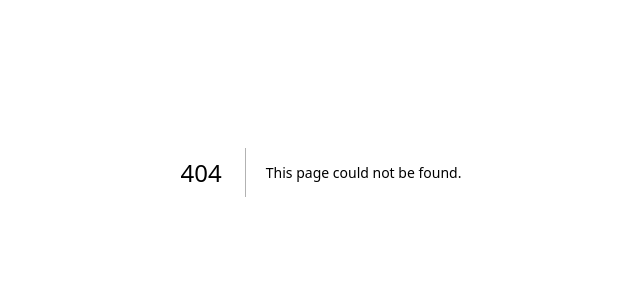
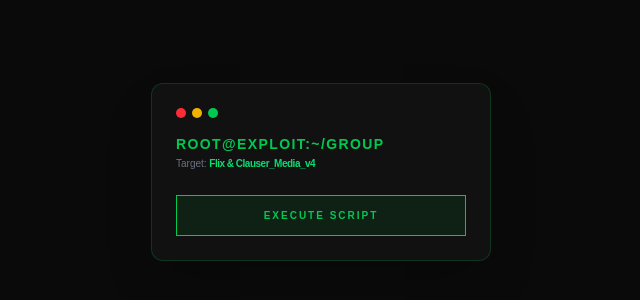
Before and after one commit to daztaoo/drixe, a Next.js app: page /flixclauser in a window 1280 px wide. Before the commit this address had no page. Shown: the part 228-528 px from the top of the page, without its empty margins (319-959 px from the left). Built offline with nearby package versions, Linux system fonts and the light colour scheme.

Commit message:
smth pro

```diff
--- /dev/null
+++ b/src/app/flixclauser/page.tsx
@@ -0,0 +1,100 @@
+"use client";
+import React, { useState } from "react";
+import { motion } from "framer-motion";
+
+const insults = [
+  "ROOT@TERMINAL: FLIX KE MUH ME KALE GOTE",
+  "SYSTEM_LOG: CLAUSER KE MUH ME KALE GOTE",
+  "DATABASE: FLIX + CLAUSER = GOTE LOVERS",
+  "ALERT: KALE GOTE OVERFLOW DETECTED",
+  "INFO: FLIX NIBBA KALE GOTE KHA RAHA HAI",
+  "MEDIA: CLAUSER KI PASAND KALE GOTE",
+  "SCAN: GOTE HI GOTE EVERYWHERE",
+  "WARN: MUH KHOL KALE GOTE AAYE",
+  "CRITICAL: FLIX'S SECRET GOTE STASH FOUND",
+  "ACCESS: CLAUSER'S GOTE FOLDER LEAKED",
+  "FATAL: MUH ME LO CLAUSER AND FLIX",
+];
+
+export default function GroupTrap() {
+  const [isChaos, setIsChaos] = useState(false);
+
+  return (
+    <main className={`fixed inset-0 flex items-center justify-center overflow-hidden font-mono p-4 ${isChaos ? 'bg-black' : 'bg-[#0a0a0a]'}`}>
+
+      {!isChaos ? (
+        /* THE TRAP UI: Fixed for Mobile Screens */
+        <motion.div
+          className="w-full max-w-[340px] p-6 bg-[#111] border border-green-500/20 rounded-xl text-left shadow-2xl"
+          initial={{ opacity: 0, scale: 0.9 }}
+          animate={{ opacity: 1, scale: 1 }}
+        >
+          <div className="flex items-center gap-1.5 mb-4">
+            <div className="w-2.5 h-2.5 bg-red-500 rounded-full" />
+            <div className="w-2.5 h-2.5 bg-yellow-500 rounded-full" />
+            <div className="w-2.5 h-2.5 bg-green-500 rounded-full" />
+          </div>
+          <h1 className="text-green-500 text-sm font-bold mb-1 tracking-widest uppercase">Root@Exploit:~/Group</h1>
+          <p className="text-gray-500 text-[10px] mb-6 leading-tight">
+            Target: <span className="text-green-400 font-bold tracking-tighter">Flix & Clauser_Media_v4</span>
+          </p>
+          <button
+            onClick={() => setIsChaos(true)}
+            className="w-full py-3 bg-green-600/10 border border-green-500 text-green-500 text-[10px] font-black tracking-[0.2em] hover:bg-green-500 hover:text-black transition-all active:scale-95 uppercase"
+          >
+            Execute Script
+          </button>
+        </motion.div>
+      ) : (
+        /* THE STATIC CHAOS: Perfectly Readable spam */
+        <div className="relative w-full h-full flex flex-col justify-center items-center">
+
+          {/* Background Static Spam */}
+          <div className="flex flex-col gap-2 w-full opacity-60">
+            {insults.concat(insults).map((text, i) => (
+              <motion.div
+                key={i}
+                initial={{ opacity: 0, x: -10 }}
+                animate={{ opacity: 1, x: 0 }}
+                transition={{ delay: i * 0.05 }}
+                className="text-[10px] md:text-sm font-bold tracking-tighter uppercase whitespace-nowrap"
+                style={{
+                  color: i % 3 === 0 ? "#00FF00" : i % 3 === 1 ? "#FFFF00" : "#FF0000",
+                }}
+              >
+                &gt; [{Math.random().toString(36).substring(7)}] {text}
+              </motion.div>
+            ))}
+          </div>
+
+          {/* Main Center Box - Fixed for Phone Width */}
+          <div className="absolute inset-0 flex flex-col items-center justify-center z-[100] p-4">
+            <motion.div
+              initial={{ scale: 0 }}
+              animate={{ scale: 1, rotate: [-1, 1, -1] }}
+              transition={{ rotate: { repeat: Infinity, duration: 0.2 } }}
+              className="w-full max-w-[300px] bg-red-600 text-white p-4 border-4 border-white shadow-[8px_8px_0px_#000] text-center"
+            >
+              <h2 className="text-2xl font-black leading-none mb-1">MUH ME LO</h2>
+              <p className="text-lg font-black tracking-tighter">CLAUSER & FLIX</p>
+            </motion.div>
+
+            <motion.div
+                initial={{ opacity: 0, y: 20 }}
+                animate={{ opacity: 1, y: 0 }}
+                transition={{ delay: 0.5 }}
+                className="mt-4 bg-yellow-400 text-black px-3 py-1 text-[10px] font-black uppercase border-2 border-black"
+            >
+                KALE GOTE SPECIALIST DETECTED
+            </motion.div>
+          </div>
+        </div>
+      )}
+
+      {/* Retro Scanline Effect */}
+      {isChaos && (
+        <div className="absolute inset-0 pointer-events-none z-[110] bg-[linear-gradient(rgba(18,16,16,0)_50%,rgba(0,0,0,0.25)_50%),linear-gradient(90deg,rgba(255,0,0,0.06),rgba(0,255,0,0.02),rgba(0,0,255,0.06))] bg-[length:100%_4px,3px_100%]" />
+      )}
+    </main>
+  );
+}
```
